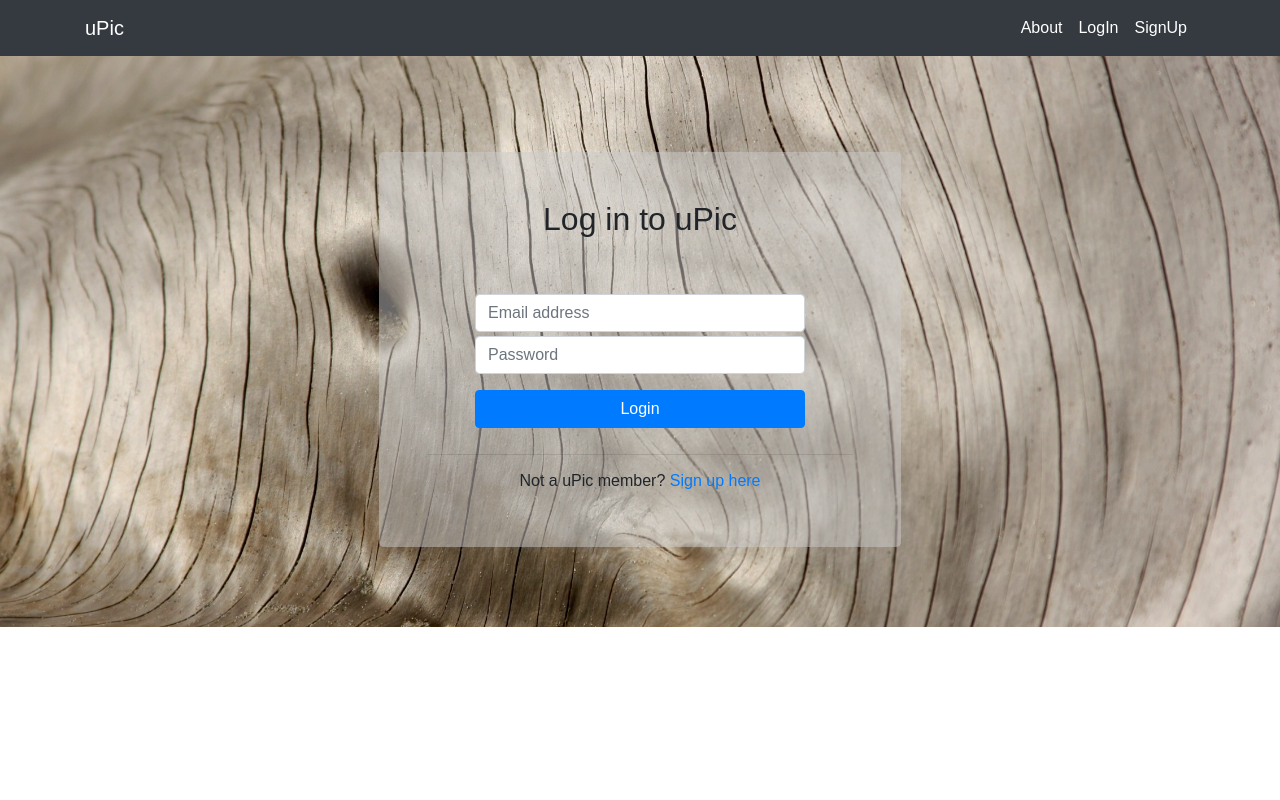
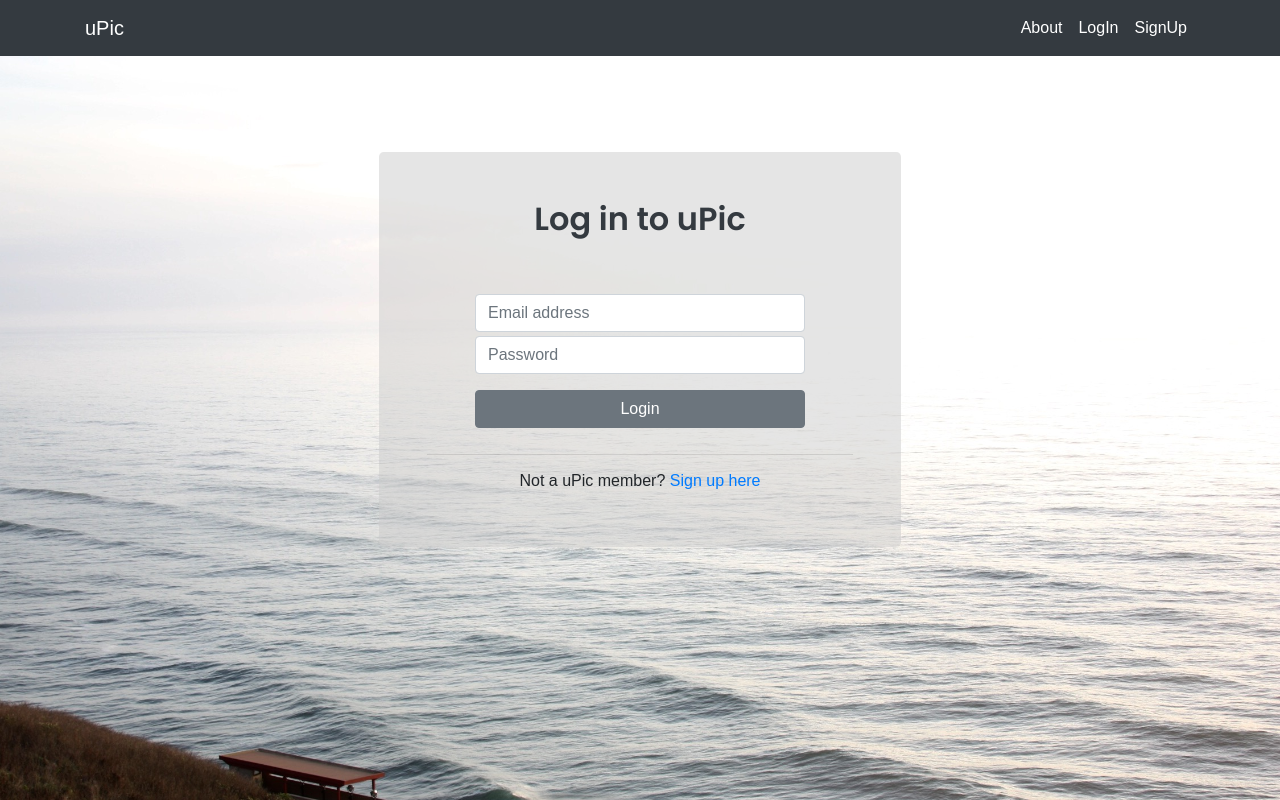
Before and after one commit to iskona/uPic, a React (Create React App) app in the folder client/: page /login in a window 1280 px wide. Shown: the top 800 px of the page. Built offline with nearby package versions, Linux system fonts and the light colour scheme.

Commit message:
changing style of Login

```diff
--- a/client/src/Style/LogInSignUp.css
+++ b/client/src/Style/LogInSignUp.css
@@ -1,10 +1,10 @@
 @import url('https://fonts.googleapis.com/css2?family=Poppins:wght@600&display=swap');
 
 .bgCover {
-    background-image: url("../tree.jpg");
     background-position: center;
     background-repeat: no-repeat;
     background-size: cover;
+    height: 150vh;
 }
 
 .jumbotron {
--- a/client/src/components/Login.js
+++ b/client/src/components/Login.js
@@ -1,34 +1,36 @@
 import React, { useRef, useState } from 'react';
 import API from '../utils/API';
 import { Redirect } from "react-router-dom";
+import Title from './Title';
+import Img6 from '../Style/Img/7.jpg';
 import "../Style/LogInSignUp.css";
 
 function Login() {
     const [loggedIn, setloggedIn] = useState(false);
     const emailRef = useRef();
     const passwordRef = useRef();
-
+    let bgStyle = {
+        backgroundImage: "url(" + Img6 + ")"
+    };
     const handleSubmit = (event) => {
         event.preventDefault();
         API.checkUser({
             email: emailRef.current.value,
             password: passwordRef.current.value
         })
-        .then(result =>{
-            console.log(result.data.email);
-            localStorage.setItem("email",result.data.email);
-            setloggedIn(true);
-        });
+            .then(result => {
+                console.log(result.data.email);
+                localStorage.setItem("email", result.data.email);
+                setloggedIn(true);
+            });
     }
 
     return (
-        <div className="bgCover">
+        <div className="bgCover" style={bgStyle}>
             {!loggedIn &&
                 <div className="container p-5 loginDiv">
                     <div className="jumbotron mt-5 p-5 w-50 mx-auto justify-content-center" >
-                        <h2>
-                            Log in to uPic
-                </h2>
+                        <Title title="Log in to uPic" displaySize="5" />
                         <form className="p-5 mx-auto">
                             <div className="form-group">
                                 <input type="email"
@@ -41,7 +43,7 @@ function Login() {
                                     ref={passwordRef} />
                             </div>
                             <button type="submit"
-                                className="btn btn-primary btn-block"
+                                className="btn btn-secondary btn-block"
                                 onClick={handleSubmit}>
                                 Login
                             </button>
```
Also changed, not shown: client/src/tree.jpg (deleted).
